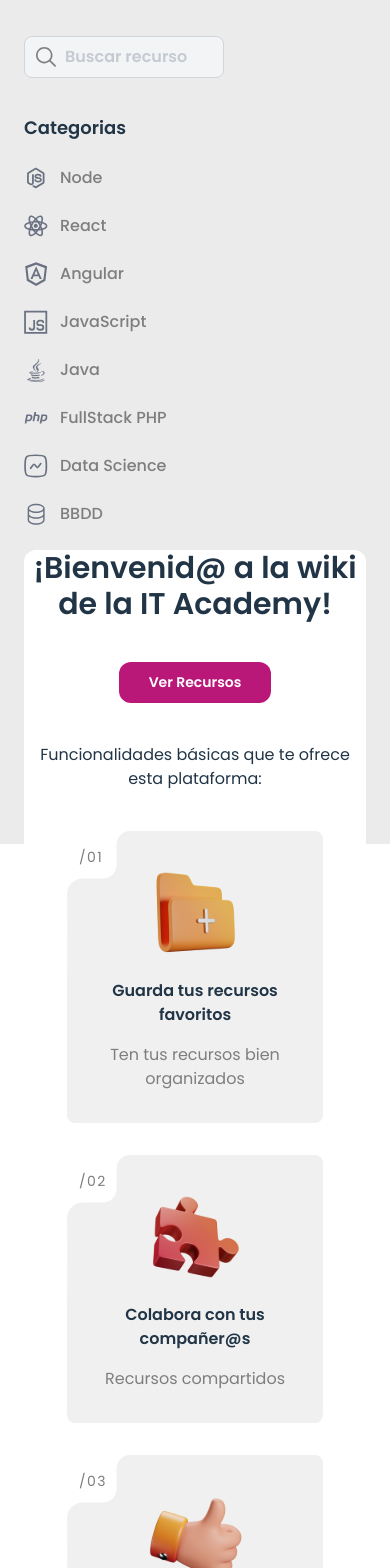
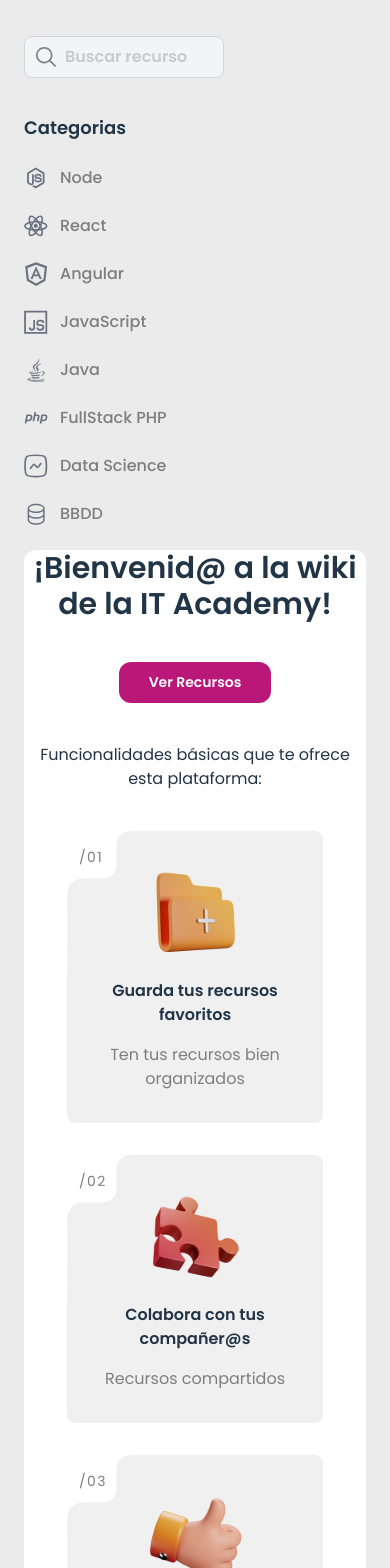
Before and after one commit to codingjordi/ita-wiki-frontend, a React (Vite) app: page / in a window 390 px wide. Shown: the top 1568 px of the page. Built offline with nearby package versions, Linux system fonts and the light colour scheme; no server answers.

Commit message:
Fix overflow and layout

```diff
--- a/src/App.tsx
+++ b/src/App.tsx
@@ -14,10 +14,10 @@ import RequireAuth from "./components/RequireAuth";
 
 const App: FC = () => {
   return (
-    <div className="h-screen flex flex-col">
+    <div className="min-h-screen flex flex-col">
       <HeaderComponent />
 
-      <div className="flex flex-col lg:flex-row lg:flex-grow lg:overflow-hidden">
+      <div className="flex flex-col lg:flex-row lg:flex-grow">
         <AsideComponent asideContent={asideContent} />
         <div className="flex-grow">
           <Routes>
--- a/src/components/Layout/AsideComponent.tsx
+++ b/src/components/Layout/AsideComponent.tsx
@@ -96,7 +96,7 @@ const AsideComponent: React.FC<AsideComponentProps> = ({ asideContent }) => {
                 to="/resources/bookmarks"
                 className={classNames("transition-colors", {
                   "!text-[var(--color-primary)] !font-bold": isPathActive(
-                    "/resources/bookmarks",
+                    "/resources/bookmarks"
                   ),
                   "text-gray-700": !isPathActive("/resources/bookmarks"),
                 })}
@@ -111,7 +111,7 @@ const AsideComponent: React.FC<AsideComponentProps> = ({ asideContent }) => {
                 to="/resources/my-resources"
                 className={classNames("transition-colors", {
                   "!text-[var(--color-primary)] !font-bold": isPathActive(
-                    "/resources/my-resources",
+                    "/resources/my-resources"
                   ),
                   "text-gray-700": !isPathActive("/resources/my-resources"),
                 })}
--- a/src/components/resources/ListResources.tsx
+++ b/src/components/resources/ListResources.tsx
@@ -55,13 +55,13 @@ export const ListResources: FC<ListResourceProps> = ({
   const { isBookmarked, toggleBookmark } = useResources();
 
   const visibleResources = sortedResources.filter((resource) =>
-    resource.title.toLowerCase().includes(searchTerm.toLowerCase()),
+    resource.title.toLowerCase().includes(searchTerm.toLowerCase())
   );
 
   return (
     resources && (
-      <div className="w-full max-w-screen-xl px-4 mx-auto grow lg:flex-1 gap-x-6 sm:bg-white lg:bg-transparent">
-        <div className="flex flex-col lg:flex-row lg:flex-grow lg:overflow-y-auto bg-white lg:rounded-xl px-4 lg:px-8 py-4 sm:py-6">
+      <div className="flex h-full">
+        <div className="flex flex-1 flex-col lg:flex-row bg-white rounded-xl lg:px-4 lg:px-8 py-4 sm:py-6 mb-6 mx-6">
           {/* Sidebar Filters (Visible on larger screens, on the left) */}
           <div className="hidden sm:block px-4 py-6 sm:px-6 lg:pr-8 lg:w-80 xl:shrink-0 xl:pr-6">
             <h2 className="text-[26px] font-bold">Filtros</h2>
@@ -76,7 +76,7 @@ export const ListResources: FC<ListResourceProps> = ({
             />
           </div>
 
-          <div className="lg:flex-1 overflow-y-auto h-[calc(100vh-90px)] px-4 py-6 lg:pl-8 xl:pl-6">
+          <div className="lg:flex-1 px-4 py-6 lg:pl-8 xl:pl-6">
             <div className="flex justify-between items-center">
               <h2 className="text-[26px] font-bold">
                 Recursos {String(category) || ""}
--- a/src/pages/HomePage.tsx
+++ b/src/pages/HomePage.tsx
@@ -58,7 +58,7 @@ export default function HomePage() {
   }
 
   return (
-    <div className="h-full flex overflow-hidden flex-col">
+    <div className="h-full flex flex-col">
       <PageTitle title="" />
       <main className="flex-1 bg-white rounded-xl flex flex-col items-center justify-center mx-6 gap-10 mb-6 text-center">
         <h1 className="font-bold text-3xl">
--- a/src/pages/MyResourcesPage.tsx
+++ b/src/pages/MyResourcesPage.tsx
@@ -12,7 +12,7 @@ const MyResourcesPage: FC = () => {
   const { user } = useCtxUser();
 
   const myResources = resources.filter(
-    (resource) => resource.github_id === user?.id,
+    (resource) => resource.github_id === user?.id
   );
 
   return (
```
